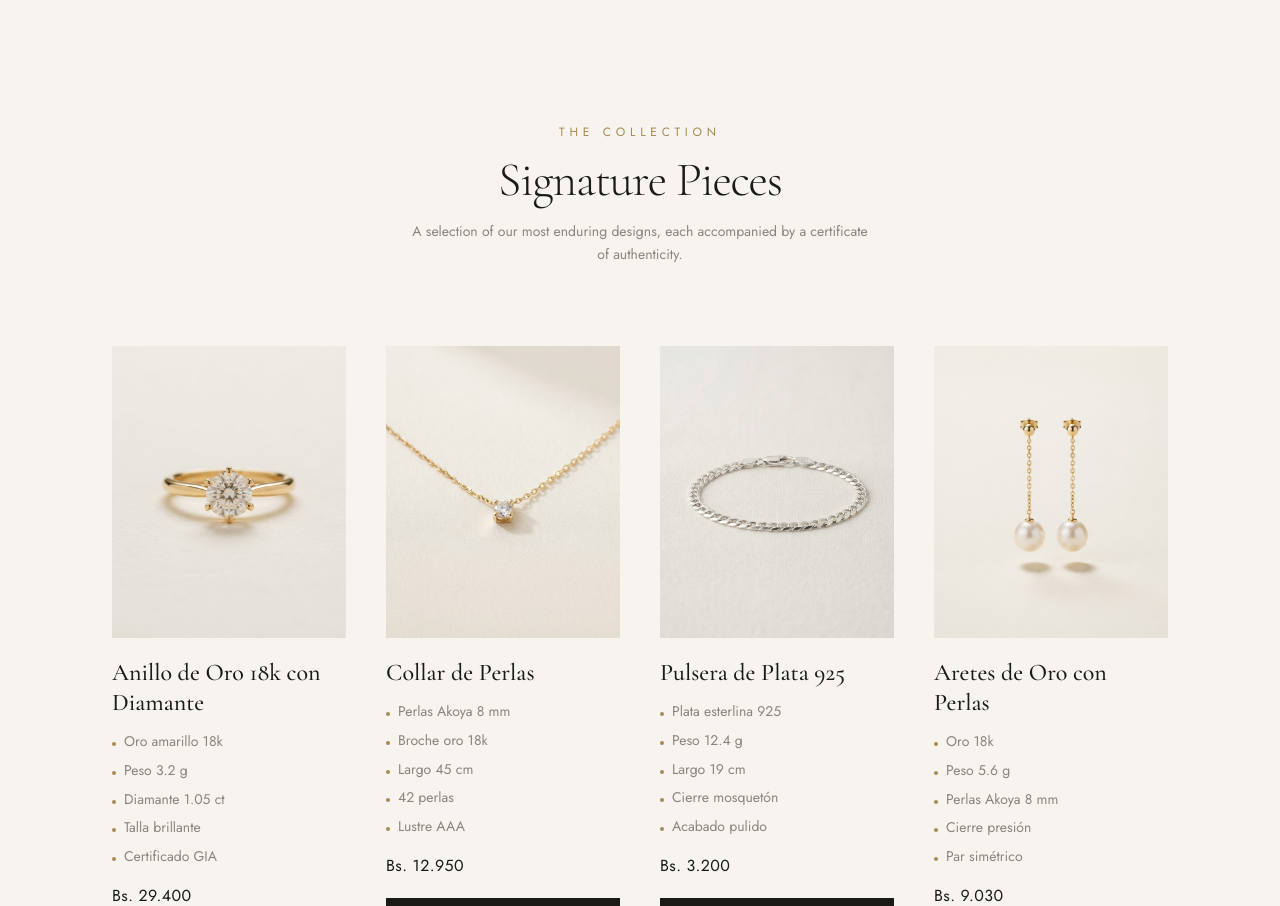
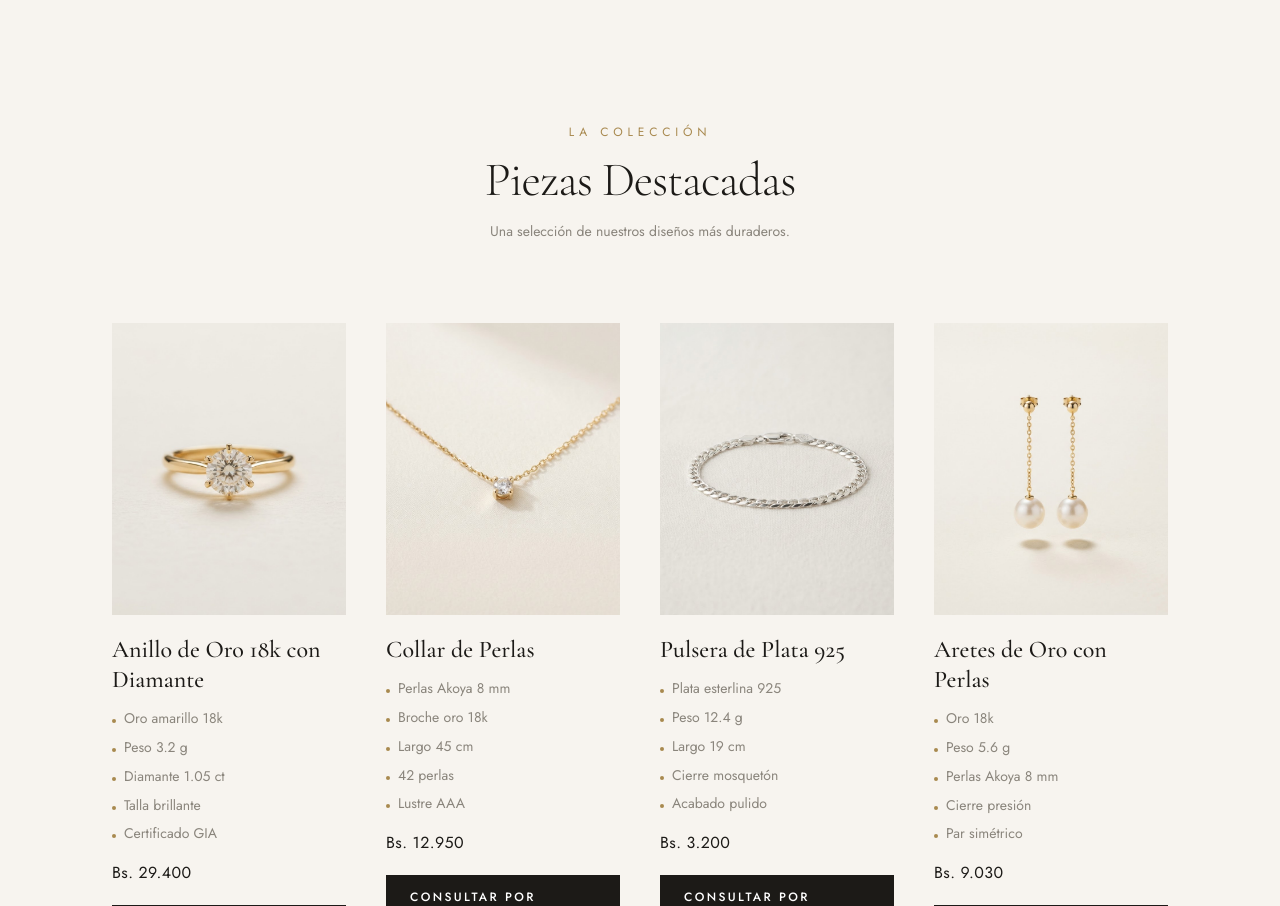
Before and after one commit to rueez22/magold-store, a Next.js app: page / in a window 1280 px wide. Shown: the part 820-1726 px from the top of the page. Built offline with nearby package versions, Linux system fonts and the light colour scheme.

Commit message:
Update page.tsx

```diff
--- a/app/page.tsx
+++ b/app/page.tsx
@@ -40,12 +40,12 @@ export default function Home() {
       <section id="product-section" className="w-full bg-ivory">
         <div className="mx-auto max-w-6xl px-6 py-24 md:px-12 md:py-36">
           <div className="mb-20 flex flex-col items-center gap-4 text-center">
-            <span className="text-xs uppercase tracking-[0.4em] text-gold">The Collection</span>
+            <span className="text-xs uppercase tracking-[0.4em] text-gold">La Colección</span>
             <h2 className="font-serif text-4xl font-light tracking-tight text-charcoal md:text-5xl">
-              Signature Pieces
+              Piezas Destacadas
             </h2>
             <p className="max-w-lg text-pretty text-sm leading-relaxed text-stone">
-              A selection of our most enduring designs, each accompanied by a certificate of authenticity.
+              Una selección de nuestros diseños más duraderos.
             </p>
           </div>
 
```
